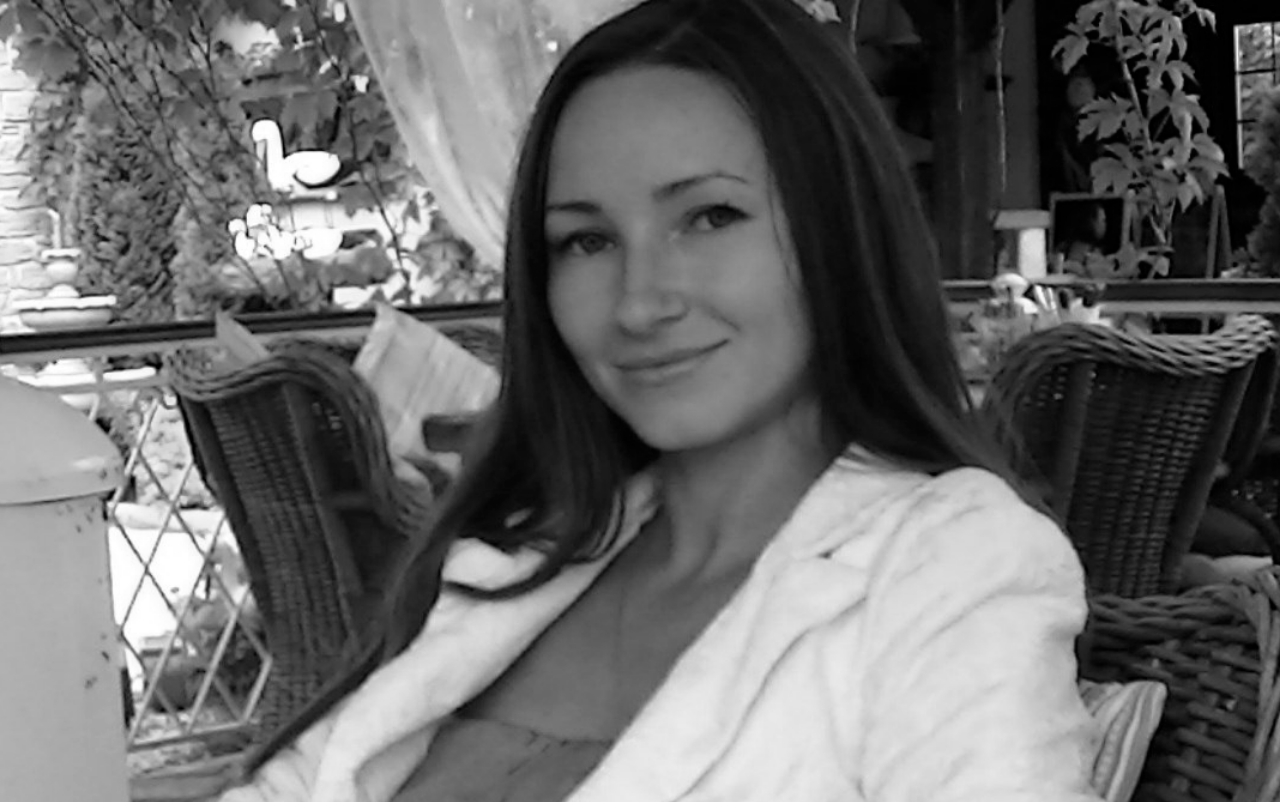
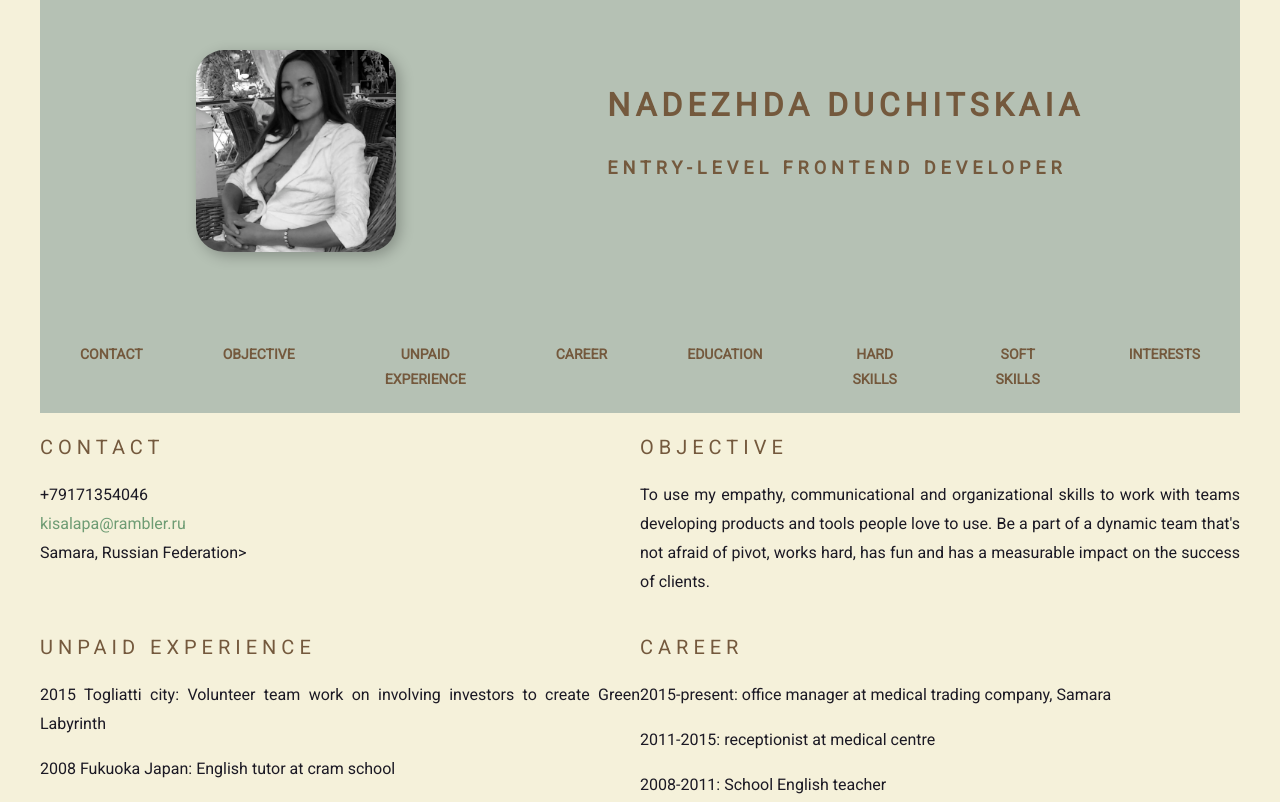
Before and after one commit to Kisalapa/rsschool-cv, a plain HTML site: page index.html in a window 1280 px wide. Shown: the top 802 px of the page. Drawn offline with Linux system fonts and the light colour scheme.

Commit message:
feat: add styles for sections and images

```diff
--- a/style.css
+++ b/style.css
@@ -57,3 +57,98 @@ body {
     font-family: 'Roboto', sans-serif;
     line-height: 1.8;
 }
+
+header {
+    background-color: #b5c1b4;
+    text-align: center;
+}
+
+.container {
+    max-width: 1200px;
+    margin: 0 auto;
+}
+
+.main__container {
+    display: flex;
+    flex-wrap: wrap;
+}
+
+.section {
+    width: 50%;
+    display: block;
+    font-size: 16px;
+    font-family: 'Roboto', sans-serif;
+    text-align: justify;
+}
+
+.section__title {
+    font-size: 20px;
+    font-weight: 500;
+    letter-spacing: 5px;
+    color: #74593d;
+    text-transform: uppercase;
+    margin-bottom: 10px;
+}
+
+.section__profile {
+    display: flex;
+    color: #74593d;
+    margin-bottom: 20px;
+    justify-content: space-around;
+    width: 100%;
+    padding: 50px;
+}
+
+.profile__avatar {
+    width: 200px;
+    border-radius: 28px;
+    box-shadow: 4px 4px 14px rgba(0, 0, 0, 0.25);
+}
+
+.profile__title {
+    font-weight: 800;
+    letter-spacing: 5px;
+    color: #74593d;
+    text-transform: uppercase;
+    margin-bottom: 10px;
+    font-size: xx-large;
+}
+
+.profile__title h1 {
+    margin-bottom: 10px;
+    font-size: xx-large;
+}
+
+h3 {
+    font-size: large;
+}
+
+.menu {
+    display: flex;
+    margin: 0 auto;
+    justify-content: flex-end;
+    align-items: stretch;
+    list-style: none;
+}
+
+.menu li {
+    text-transform: uppercase;
+    font-size: 14px;
+    font-weight: bold;
+    padding: 20px 40px;
+}
+
+.menu a {
+    color: #74593d;
+    text-decoration: none;
+    transition: color 0.5s;
+}
+
+.menu a:hover {
+    color: #221b14;
+}
+
+.certificate {
+    width: 400px;
+    padding-left: 100px;
+}
```
